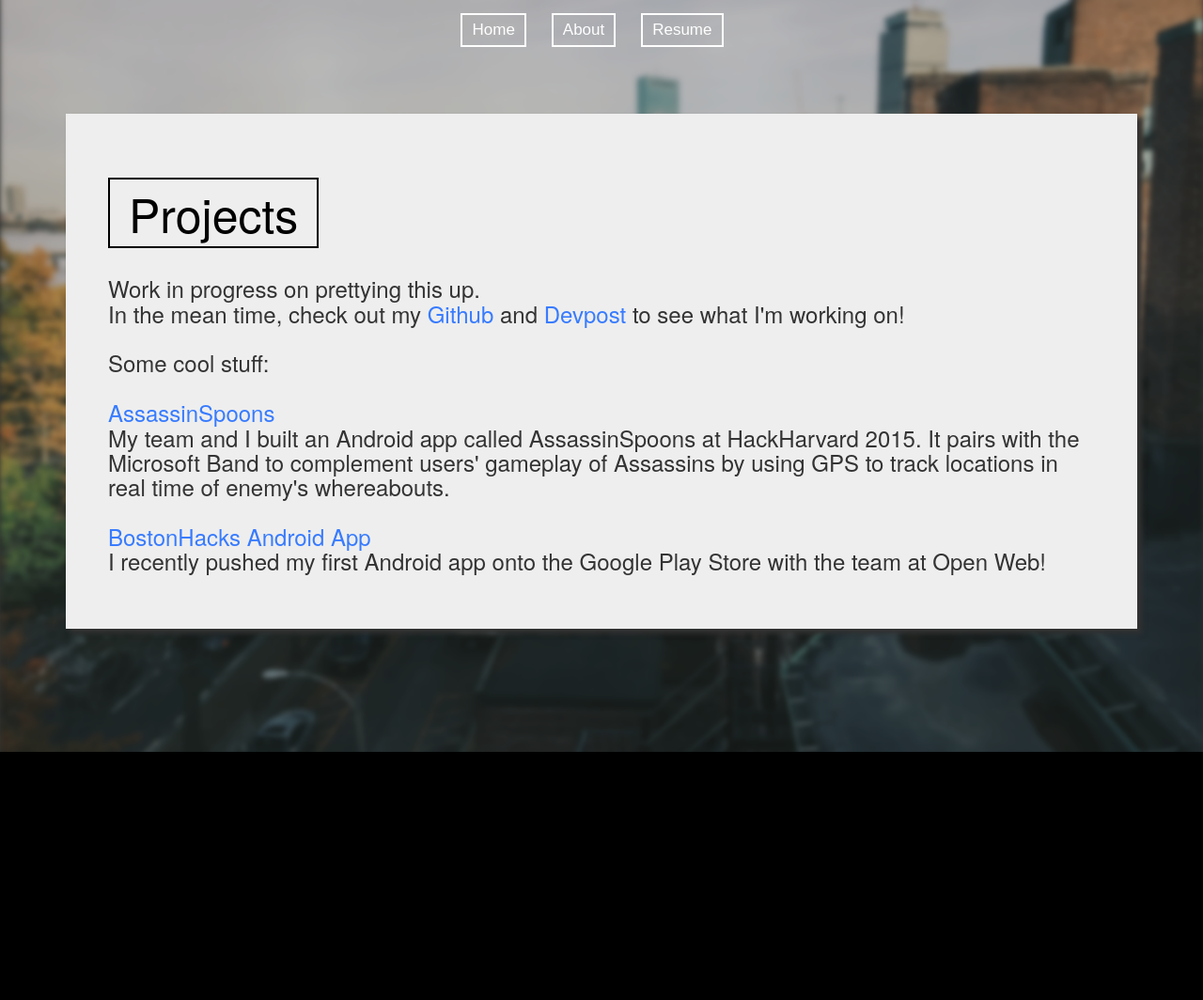
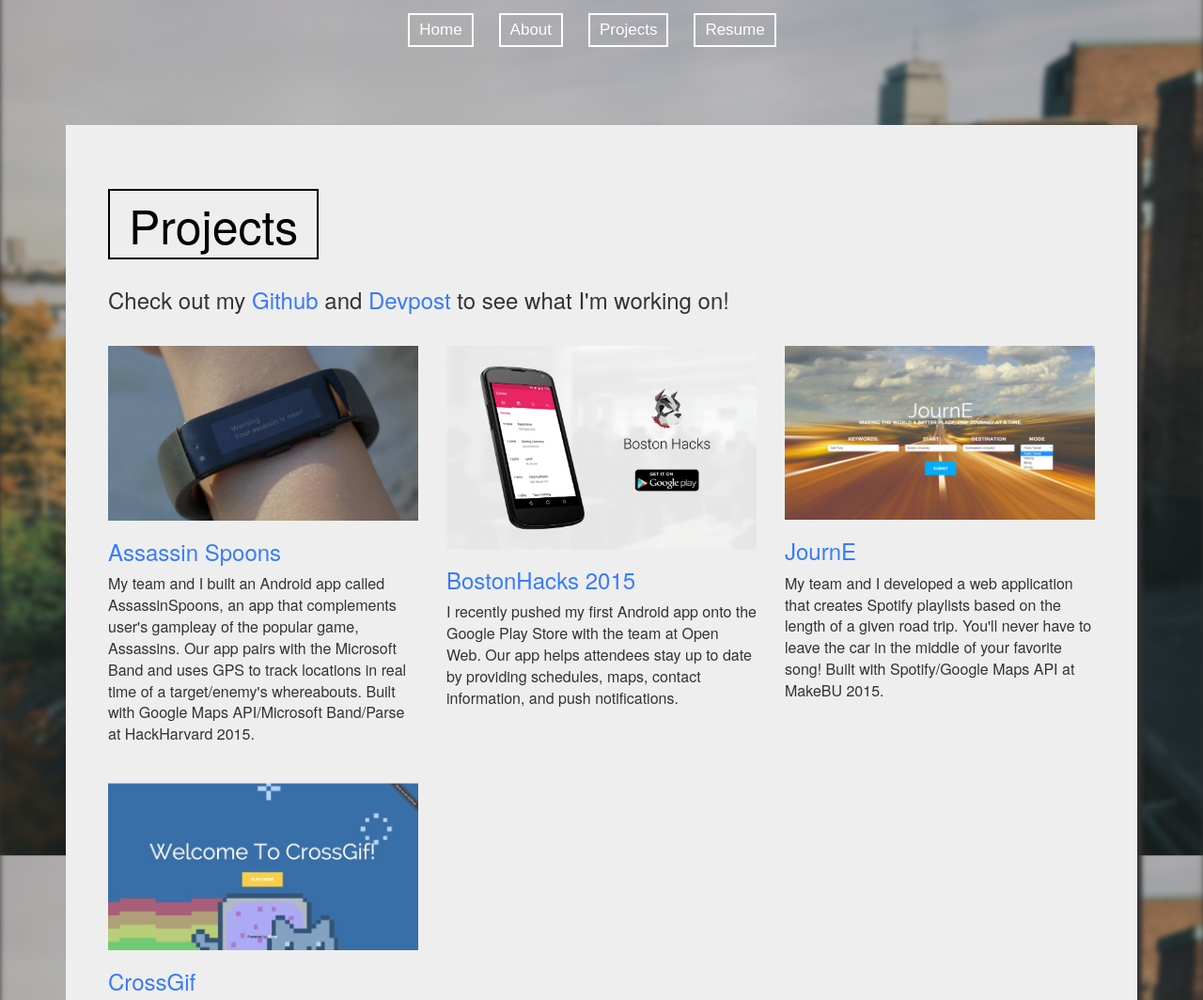
Before and after one commit to puzzledsean/puzzledsean.github.io, a plain HTML site: page projects.html in a window 1280 px wide. Shown: the top 1064 px of the page at 94% size. Before the commit the page ends 800 px from the top, so only its background shows below. Drawn offline with nearby package versions, Linux system fonts and the light colour scheme.

Commit message:
complete redesign of projects page and updated resume

```diff
--- /dev/null
+++ b/css/3-col-portfolio.css
@@ -0,0 +1,17 @@
+/*!
+ * Start Bootstrap - 3 Col Portfolio HTML Template (http://startbootstrap.com)
+ * Code licensed under the Apache License v2.0.
+ * For details, see http://www.apache.org/licenses/LICENSE-2.0.
+ */
+
+body {
+    padding-top: 70px; /* Required padding for .navbar-fixed-top. Remove if using .navbar-static-top. Change if height of navigation changes. */
+}
+
+.portfolio-item {
+    margin-bottom: 25px;
+}
+
+footer {
+    margin: 50px 0;
+}
--- a/css/style.css
+++ b/css/style.css
@@ -17,14 +17,12 @@
 	background-color: #323232;
   background-attachment: fixed;
   background-position: center center;
-  background-repeat: none;
+  background-repeat: no-repeat;
   -webkit-background-size: cover;
   -moz-background-size: cover;
   background-size: cover;
   -o-background-size: cover;
-  height:100vh;
-  width:100vmax;
- }
+}
 
 /*-------------CLASSES----------------*/
 .intro-text{
@@ -69,6 +67,10 @@
   right:0;
 }
 
+#background-img{
+	height:100vmin;
+}
+
 #item{
 	padding-left: 10px;
 	padding-right: 10px;
@@ -109,13 +111,20 @@
 	width:500px;
  	margin:0 auto;
  	padding-top:.5em;
+ 	padding-bottom: .5em;
 	color:#fff;
 	text-align: center;
 	font-family: HelveticaNeue-Light, sans-serif;
 	font-size: 25px;
 }
 
+#project-description{
+	font-size:16px;
+}
 
+#project-container{
+	margin-top:5em;
+}
 
 #videos{
 	color: #e52d27;
--- a/projects.html
+++ b/projects.html
@@ -11,6 +11,8 @@
   <link href="css/bootstrap.css" rel="stylesheet">
   <link rel="stylesheet" href="css/style.css">
   <link href="css/hover.css" rel="stylesheet">
+  <link href="css/3-col-portfolio.css" rel="stylesheet">
+
 
   <!-- HTML5 shim and Respond.js for IE8 support of HTML5 elements and media queries -->
   <!-- WARNING: Respond.js doesn't work if you view the page via file:// -->
@@ -25,33 +27,70 @@
       <header>
         <div id="options">
               <a class="fade-in one button hvr-grow-shadow" id="item-nav" href="index.html">Home</a>
-            <a class="fade-in two button hvr-grow-shadow" id="item-nav" href="about.html">About</a>
+              <a class="fade-in one button hvr-grow-shadow" id="item-nav" href="about.html">About</a>
+              <a class="fade-in two button hvr-grow-shadow" id="item-nav" href="projects.html">Projects</a>
               <a class="fade-in three button hvr-grow-shadow" id="item-nav" href="resume.pdf" target="_blank">Resume</a>
         </div>
-      <div class="container">
+        <div class="container" id="project-container">
           <div class="jumbotron fade-in fast">
             <div class="row display-cell">
               <h2 style="color:#000" class="intro-text">Projects</h2>
               <div class="col-lg-12">
                 <div class="row">
                   <h3>
-                          Work in progress on prettying this up.
-                          <br>
-                          In the mean time, check out my <a id="project-links" href="https://www.github.com/puzzledsean" target="_blank">Github</a> and
+                    Check out my <a id="project-links" href="https://www.github.com/puzzledsean" target="_blank">Github</a> and
                     <a id="project-links" href="http://devpost.com/puzzledsean?ref_content=user-portfolio&ref_feature=portfolio&ref_medium=global-nav" id="git" target="_blank">Devpost</a>
                     to see what I'm working on!
                     <br><br>
-                          Some cool stuff:
-                          <br><br>
-                          <a id="project-links" href="https://github.com/puzzledsean/HackHarvard" target="_blank">AssassinSpoons</a>
-                          <br>
-                          My team and I built an Android app called AssassinSpoons at HackHarvard 2015. It pairs with the Microsoft Band to complement users' gameplay of Assassins by using GPS to track locations in real time of enemy's whereabouts.
-                          <br><br>
-                          <a id="project-links" href="https://play.google.com/store/apps/details?id=sean.bostonhacks" target="_blank">BostonHacks Android App</a>
-                          <br>
-                          I recently pushed my first Android app onto the Google Play Store with the team at Open Web!
                   </h3>
                 </div>
+              </div>
+              <!-- Projects Row -->
+              <div class="row">
+                <div class="col-md-4 portfolio-item">
+                  <a href="http://devpost.com/software/assassinspoons" target="_blank">
+                    <img class="img-responsive" src="img/band.jpg" alt="">
+                  </a>
+                  <h3>
+                    <a id="project-links" href="http://devpost.com/software/assassinspoons" target="_blank">Assassin Spoons</a>
+                  </h3>
+                  <p id="project-description">My team and I built an Android app called AssassinSpoons, an app that complements user's gampleay of the popular game, Assassins. Our app pairs with the Microsoft Band and uses GPS to track locations in real time of a target/enemy's whereabouts. Built with Google Maps API/Microsoft Band/Parse at HackHarvard 2015.</p>
+                </div>
+                <div class="col-md-4 portfolio-item">
+                  <a href="https://play.google.com/store/apps/details?id=sean.bostonhacks" target="_blank">
+                    <img class="img-responsive" src="img/BostonHacks.jpg" alt="">
+                  </a>
+                  <h3>
+                    <a id="project-links" href="https://play.google.com/store/apps/details?id=sean.bostonhacks" target="_blank">BostonHacks 2015</a>
+                  </h3>
+                  <p id="project-description">I recently pushed my first Android app onto the Google Play Store with the team at Open Web. Our app helps attendees stay up to date by providing schedules, maps, contact information, and push notifications.</p>
+                </div>
+                <div class="col-md-4 portfolio-item">
+                  <a href="http://devpost.com/software/journe-fqgkb" target="_blank">
+                    <img class="img-responsive" src="img/journE.png" alt="">
+                  </a>
+                  <h3>
+                    <a id="project-links" href="http://devpost.com/software/journe-fqgkb" target="_blank">JournE</a>
+                  </h3>
+                  <p id="project-description">My team and I developed a web application that creates Spotify playlists based on the length of a given road trip. You'll never have to leave the car in the middle of your favorite song! Built with Spotify/Google Maps API at MakeBU 2015.</p>
+                </div>
+              </div>
+              <!-- /.row -->
+
+              <!-- Projects Row -->
+              <div class="row">
+                <div class="col-md-4 portfolio-item">
+                  <a href="http://devpost.com/software/crossgif-x2tg" target="_blank">
+                    <img class="img-responsive" src="img/crossgif.png" alt="">
+                  </a>
+                  <h3>
+                    <a id="project-links" href="http://devpost.com/software/crossgif-x2tg" target="_blank">CrossGif</a>
+                  </h3>
+                  <p id="project-description">My team and I built a fun, web-based madlibs spinoff game, where users had to fill in the blank, given a representational gif of the word. Users have to correctly guess as many phrases as they can within 30 seconds. Built with Giphy's API at HackNY 2015.</p>
+                </div>
+
+              </div>
+              <!-- /.row -->
         </div>
       </div>
     </div>
```
Also changed, not shown: about.html (+2 -1 lines), css/bootstrap.css, img/BostonHacks.jpg (added), img/BostonHacks.png (deleted), img/band.jpg (added), img/crossgif.png (added), img/journE.png (added), img/resumeVector.png (deleted). Lines whose indentation alone changed are shown as unchanged.
